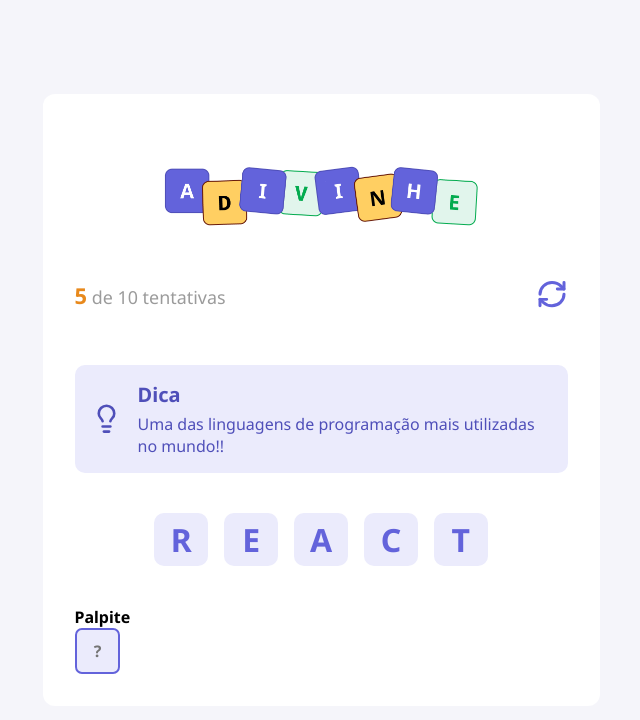
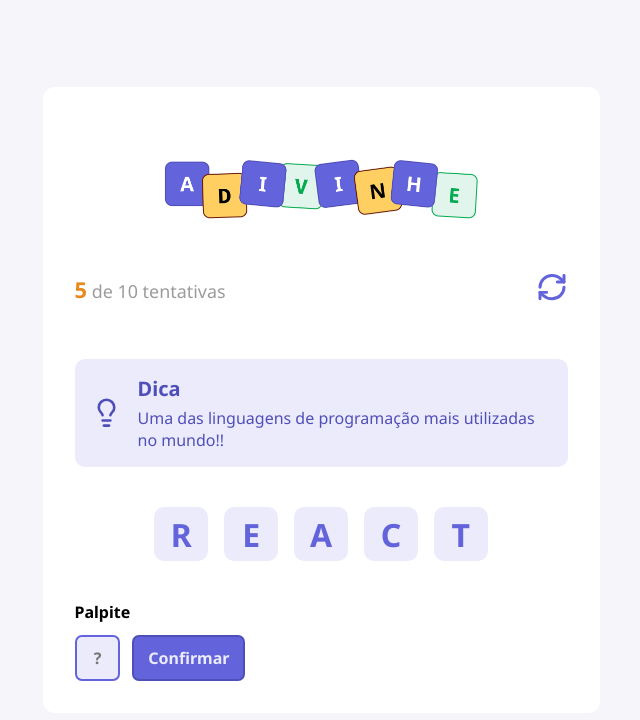
Before and after one commit to ricardocardoso90/react-project-guess-what, a React (Vite) app: page / in a window 1280 px wide. Shown: the top 720 px of the page, without its empty margins (319-959 px from the left). Built offline with nearby package versions, Linux system fonts and the light colour scheme.

Commit message:
update commit

```diff
--- a/src/App.module.css
+++ b/src/App.module.css
@@ -22,5 +22,12 @@
       flex-wrap: wrap;
       gap: 1rem;
     }
+
+    .guess {
+      display: flex;
+      gap: 0.75rem;
+
+      margin-top: 0.75rem;
+    }
   }
 }
--- a/src/App.tsx
+++ b/src/App.tsx
@@ -4,6 +4,7 @@
 import { Header } from "./components/Header";
 import { Letter } from "./components/Letter";
 import { Input } from "./components/Input";
+import { Button } from "./components/Button";
 
 export default function App() {
   function handleRestart() {
@@ -31,12 +32,13 @@
 
         <h4>Palpite</h4>
 
-        <div>
+        <div className={styles.guess}>
           <Input
             autoFocus
             maxLength={1}
             placeholder="?"
           />
+          <Button title="Confirmar" />
         </div>
       </main>
     </div>
--- /dev/null
+++ b/src/components/Button/index.tsx
@@ -0,0 +1,17 @@
+import styles from "./styles.module.css";
+
+type Props = React.ComponentProps<'button'> & {
+  title: string;
+};
+
+export function Button({ title, ...rest }: Props) {
+  return (
+    <button
+      type="button"
+      className={styles.button}
+      {...rest}
+    >
+      {title}
+    </button>
+  );
+};
--- /dev/null
+++ b/src/components/Button/styles.module.css
@@ -0,0 +1,12 @@
+.button {
+  height: 2.87rem;
+  border-radius: 0.43rem;
+  padding: 0 0.87rem;
+  font-size: 1rem;
+  cursor: pointer;
+  font-weight: 700;
+
+  color: #EBEBFC;
+  background-color: #6363DB;
+  border: 2px solid #4F4FB9;
+}
--- a/src/global.css
+++ b/src/global.css
@@ -13,7 +13,7 @@
   font-family: "Noto Sans", sans-serif;
 }
 
-input {
+input, button {
   font-family: "Noto Sans", sans-serif;
 }
 
```
